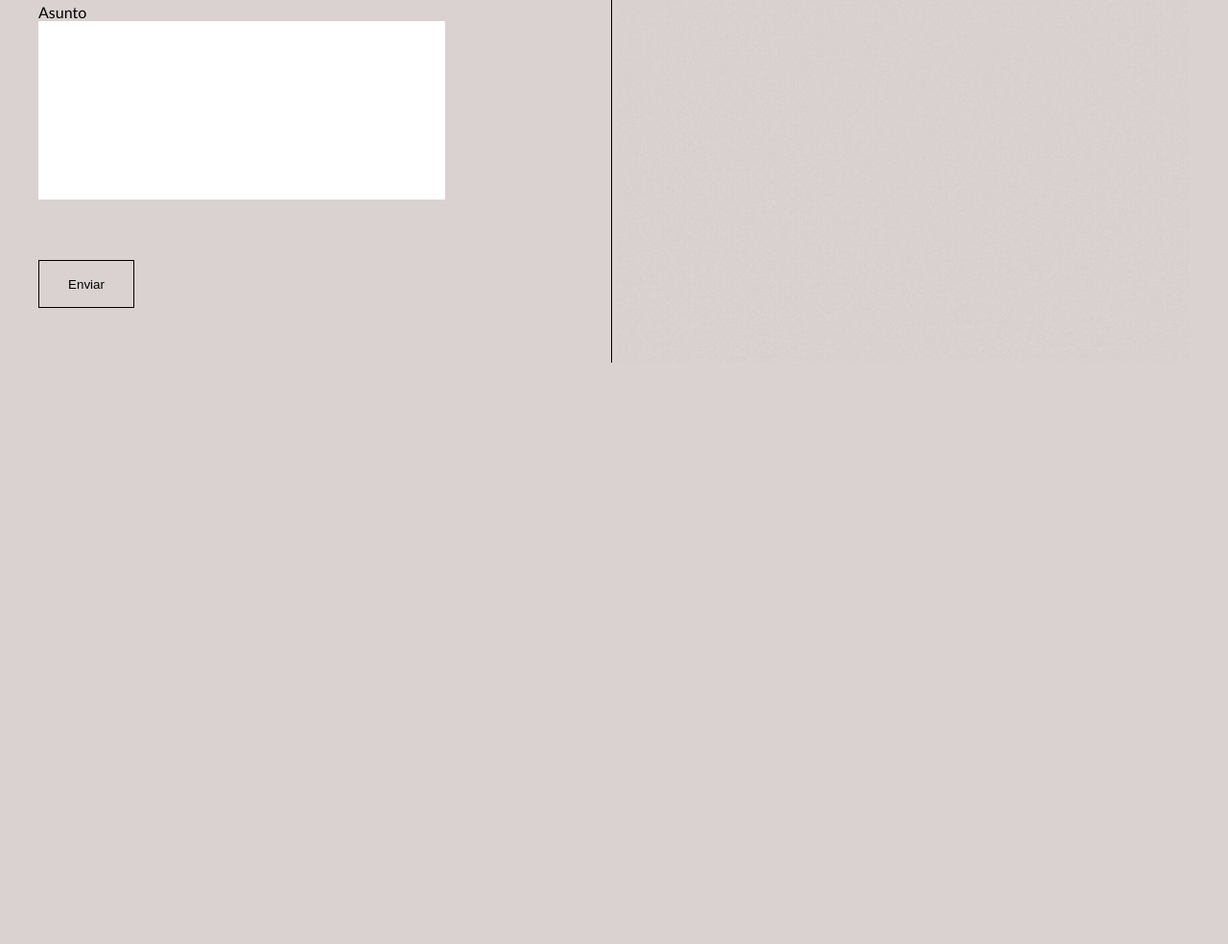
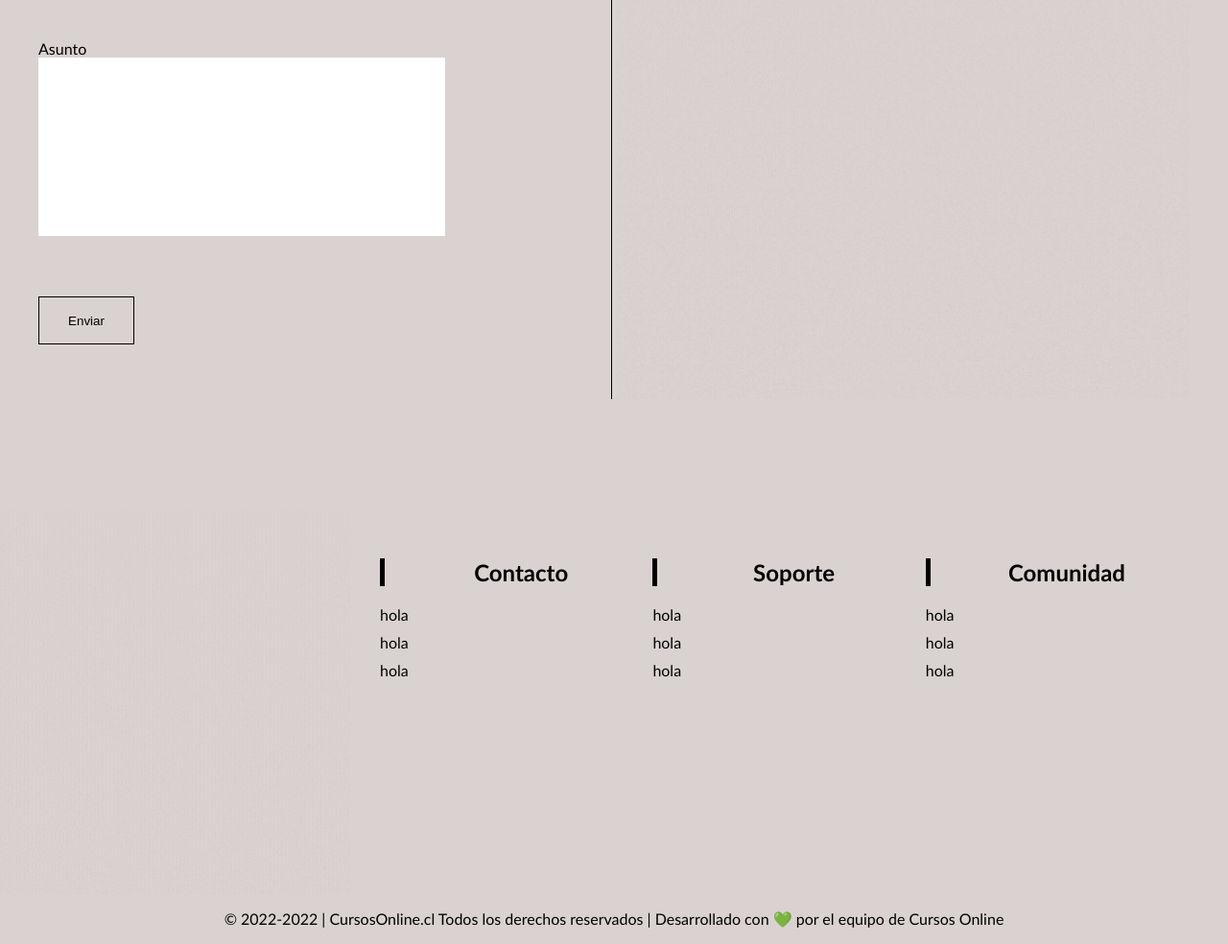
Before and after one commit to cristoballizana/cursos, a plain HTML site: page cursos1/contacto.html in a window 1280 px wide. Shown: the part 465-1449 px from the top of the page at 96% size. Before the commit the page ends 883 px from the top, so only its background shows below. Drawn offline with Linux system fonts and the light colour scheme.

Commit message:
v7
mejorado

```diff
--- a/cursos1/contacto.html
+++ b/cursos1/contacto.html
@@ -27,7 +27,7 @@
 
         </header>
 
-        <BR><BR>
+        <BR><BR><br><br>
 
         <center>
                 <h1>contacto</h1>
@@ -67,7 +67,53 @@
 
 
 
+        <br><br> <br><br>
 
+        <div id="contenedor-footer">
+
+            <div id="contenedor-footer-img">
+            <img id="gif"src="img/online.gif". alt="">
+            </div>
+
+            <div id="contenedor-footer-informacion">
+
+                <div id="contenedor-informacion">
+                    <div id="contenedor-footer-informacion-contacto">
+                        <h2 class="h1fotter">Contacto</h2>
+                        <ul class="info">
+                        <li class="info-li"><a>hola</a></li>
+                        <li class="info-li"><a>hola</a></li>
+                        <li class="info-li"><a>hola</a></li>
+                        </ul>
+                    </div>
+
+
+
+                    <div id="contenedor-footer-informacion-soporte">
+                        <h2 class="h1fotter">Soporte</h2>
+                        <ul class="info">
+                            <li class="info-li"><a>hola</a></li>
+                            <li class="info-li"><a>hola</a></li>
+                            <li class="info-li"><a>hola</a></li>
+                            </ul>
+                    </div>
+
+
+                    <div id="contenedor-footer-informacion-comunidad">
+                        <h2 class="h1fotter">Comunidad</h2>
+                        <ul class="info">
+                            <li class="info-li"><a>hola</a></li>
+                            <li class="info-li"><a>hola</a></li>
+                            <li class="info-li"><a>hola</a></li>
+                            </ul>
+                    </div>
+                </div>
+            </div>
+        </div>
+
+     <center>
+    <p>© 2022-2022 | CursosOnline.cl Todos los derechos reservados | Desarrollado con 💚 por el equipo de Cursos Online </p>
+    </center>
 
 
 
```
